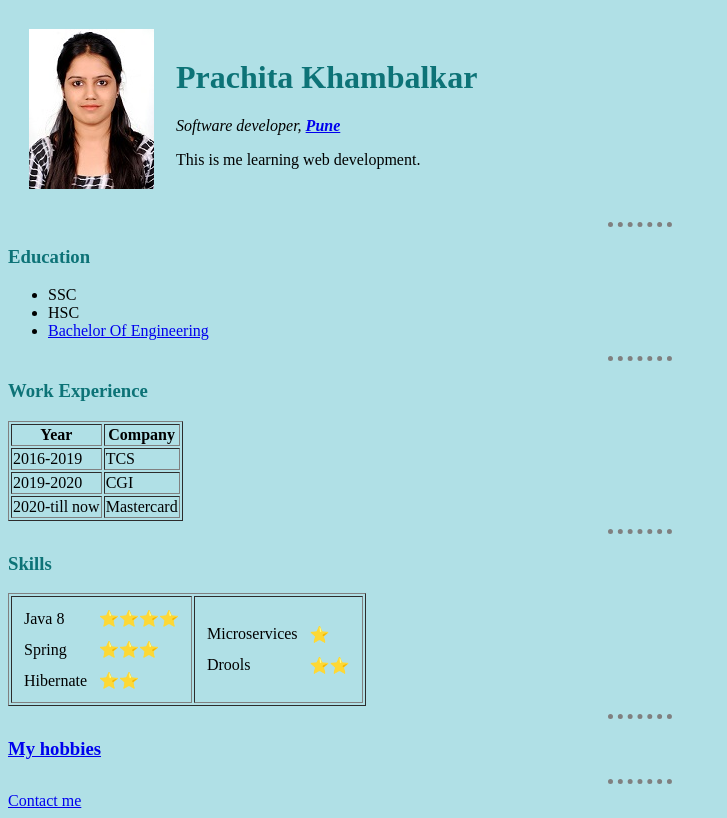
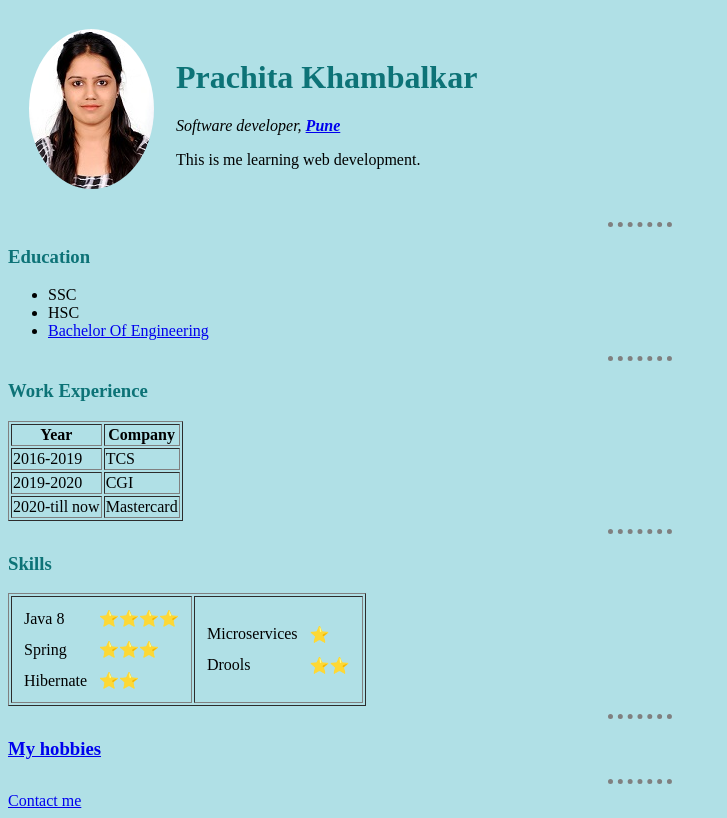
Before and after one commit to prachitak/prachitak.github.io.cv, a plain HTML site: page index.html in a window 1280 px wide. Shown: the whole page, without its empty margins (0-727 px from the left). Drawn offline with Linux system fonts and the light colour scheme.

Commit message:
make passport image circular

```diff
--- a/css/styles.css
+++ b/css/styles.css
@@ -17,3 +17,7 @@ h1{
 h3{
   color: #0d7377;
 }
+
+.circular{
+  border-radius: 100%
+}
--- a/index.html
+++ b/index.html
@@ -11,7 +11,7 @@
   <table cellspacing="20">
     <tbody>
       <tr>
-        <td><img src="prachi.jpg" alt="prachi's profile pic"></td>
+        <td><img class="circular" src="prachi.jpg" alt="prachi's profile pic"></td>
         <td>
           <h1>Prachita Khambalkar</h1>
           <p><em>Software developer, <strong><a href="https://en.wikipedia.org/wiki/Pune">Pune</a></strong></em></p>
```
